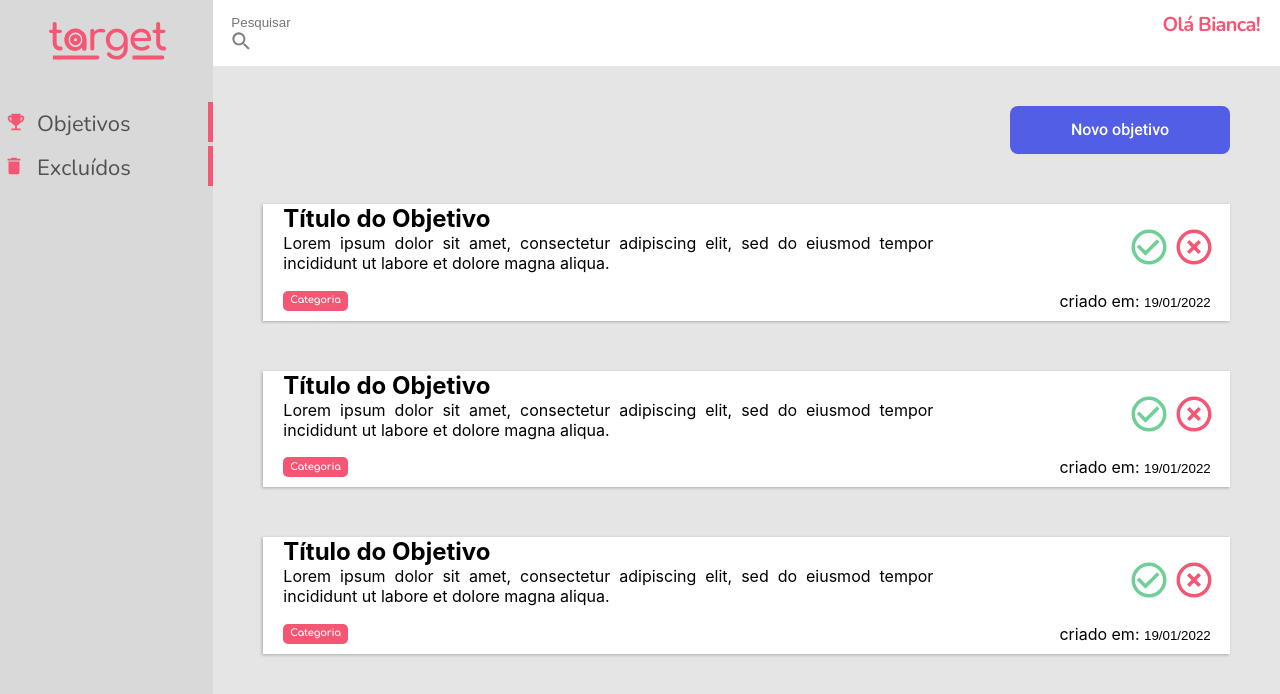
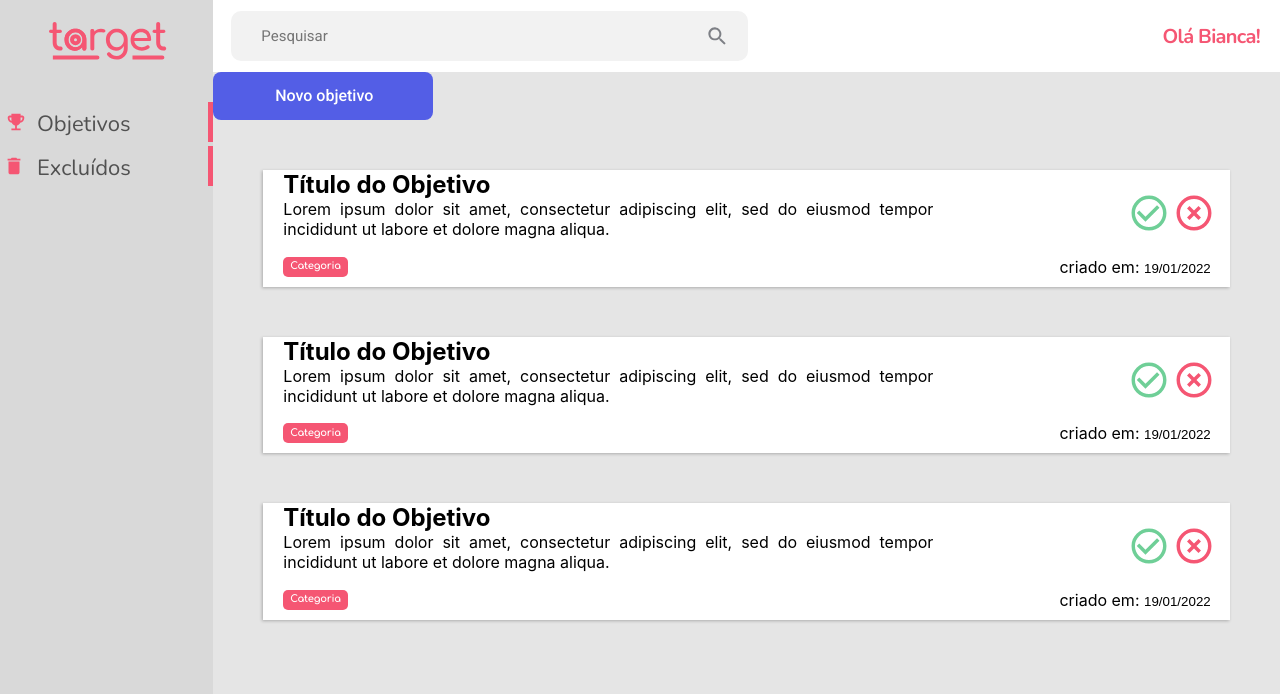
Before and after one commit to anacss21/Frontend-challenge, a React (Create React App) app in the folder sattus/: page / in a window 1280 px wide. Shown: the top 694 px of the page. Built offline with nearby package versions, Linux system fonts and the light colour scheme.

Commit message:
input de pesquisa configurado

```diff
--- a/sattus/src/Global.scss
+++ b/sattus/src/Global.scss
@@ -37,6 +37,8 @@ input {
 }
 .btn-secondary {
   all: unset;
+  display:flex;
+  justify-content: flex-end;
   box-sizing: border-box;
   @include colors(white, $secondary);
   text-decoration: none;
--- a/sattus/src/components/Header/index.js
+++ b/sattus/src/components/Header/index.js
@@ -11,9 +11,9 @@ function Header() {
             disable
             placeholder="Pesquisar"
             type="text"
-          ></input>
+          />
+          <img src={setSearch} />
         </div>
-        <img src={setSearch} />
       </div>
       <h2 className="name">Olá Bianca!</h2>
     </div>
--- a/sattus/src/components/Header/style.scss
+++ b/sattus/src/components/Header/style.scss
@@ -1,6 +1,7 @@
 .component-header {
   display: flex;
   justify-content: space-between;
+  align-items: center;
   width: 100%;
   padding: 11px 20px 11px 18px;
   background: #ffffff;
@@ -14,21 +15,29 @@
     letter-spacing: -0.035em;
     color: #f55673;
   }
-  .searchIn {
+  .search{
     display: flex;
-    width: 100%;
     align-items: center;
     justify-content: space-between;
-
-    width: 456px;
+    min-width:456px;
     background: #f2f2f2;
+    padding:15px 20px;
     border-radius: 10px;
-
     .search-input {
       all: unset;
       box-sizing: border-box;
       padding-left: 10px;
       align-self: center;
+      min-width: 456px;
+      font-family: Roboto;
+      font-style: normal;
+      font-weight: normal;
+      font-size: 15px;
+      line-height: 18px;
+      display: flex;
+      align-items: center;
+      color:#7E8086;
+
     }
   }
 }
--- a/sattus/src/pages/Desktop/style.scss
+++ b/sattus/src/pages/Desktop/style.scss
@@ -1,13 +1,12 @@
+@import '../../Global.scss';
+
 .desktop {
   display: flex;
   .teste {
     width: 100%;
     background: #e5e5e5;
-    .btn {
-      display: flex;
-      justify-content: flex-end;
-      margin: 40px 50px 0px 0px;
+      .btn {
       cursor: pointer;
-    }
+      }
   }
 }
```
